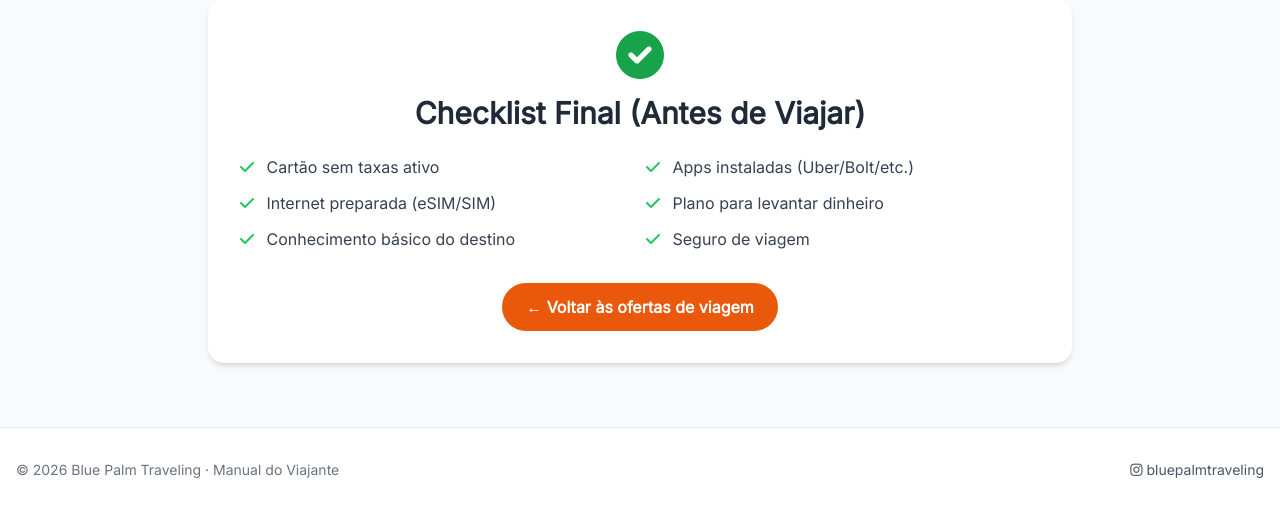
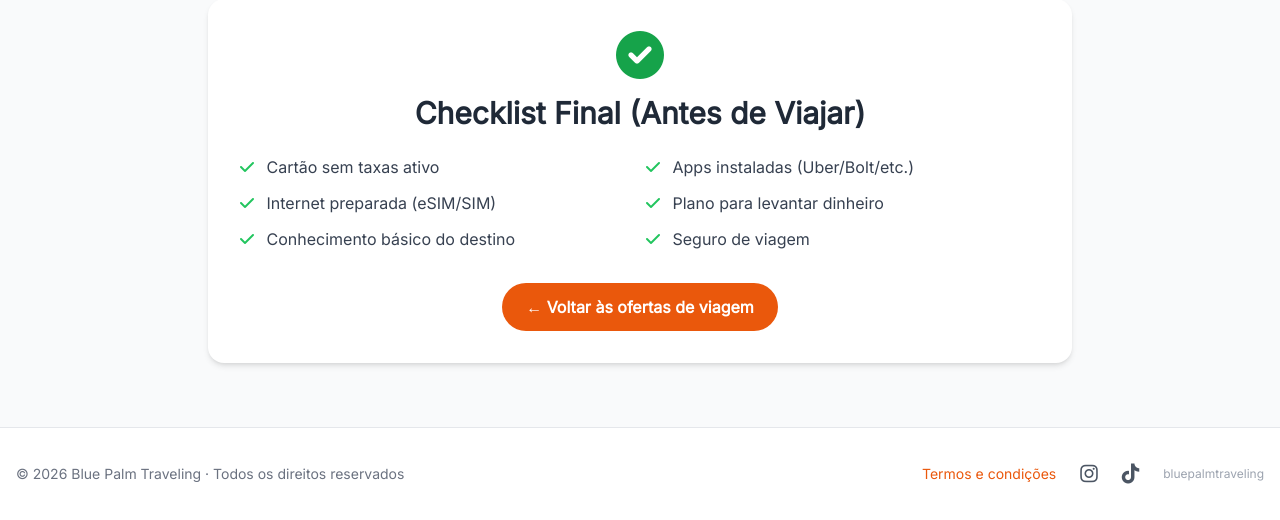
Before and after one commit to sauceisgood/Bluepalm, a Flask app: page /manual in a window 1280 px wide. Shown: the part 2914-3434 px from the top of the page. Before the commit the page ends 3392 px from the top, so only its background shows below. Run offline with Flask 3, Linux system fonts and the light colour scheme; some libraries are stand-ins or nearby versions.

Commit message:
Update footer and header text in manual.html

```diff
--- a/templates/manual.html
+++ b/templates/manual.html
@@ -118,7 +118,7 @@
         <div class="bg-white rounded-2xl shadow-sm card-tip p-6 border-l-8 border-yellow-500">
             <div class="flex items-center gap-3 mb-4">
                 <i class="fas fa-exchange-alt text-3xl text-yellow-600"></i>
-                <h2 class="text-2xl font-bold text-gray-800">💱 Câmbio de Moeda</h2>
+                <h2 class="text-2xl font-bold text-gray-800">Câmbio de Moeda</h2>
             </div>
             <p class="text-gray-600 mb-3">Evitar perdas enormes.</p>
             <div class="bg-red-50 p-4 rounded-xl mb-4">
@@ -257,16 +257,20 @@
     </section>
 
     <!-- Footer igual ao site -->
-    <footer class="bg-white border-t py-8 text-center text-gray-500 text-sm">
-        <div class="max-w-7xl mx-auto px-4">
-            <div class="flex flex-col md:flex-row justify-between items-center gap-4">
-                <p>© 2026 Blue Palm Traveling · Manual do Viajante</p>
-                <a href="https://instagram.com/bluepalmtraveling" target="_blank" class="text-gray-600 hover:text-orange-600 transition">
-                    <i class="fab fa-instagram"></i> bluepalmtraveling
+<footer class="bg-white border-t py-8 text-center text-gray-500 text-sm">
+    <div class="max-w-7xl mx-auto px-4">
+        <div class="flex flex-col md:flex-row justify-between items-center gap-4">
+            <p>© 2026 Blue Palm Traveling · Todos os direitos reservados</p>
+            <div class="flex gap-6 items-center">
+                <a href="#" class="text-orange-600 hover:underline">Termos e condições</a>
+                <a href="https://instagram.com/bluepalmtraveling" target="_blank" class="text-gray-600 hover:text-orange-600 transition text-xl" aria-label="Instagram">
+                    <i class="fab fa-instagram"></i>
                 </a>
+                <a href="https://tiktok.com/@bluepalmtraveling" target="_blank" class="text-gray-600 hover:text-orange-600 transition text-xl" aria-label="TikTok">
+                    <i class="fab fa-tiktok"></i>
+                </a>
+                <span class="text-xs text-gray-400 hidden md:inline">bluepalmtraveling</span>
             </div>
         </div>
-    </footer>
-
-</body>
-</html>
+    </div>
+</footer>
```
